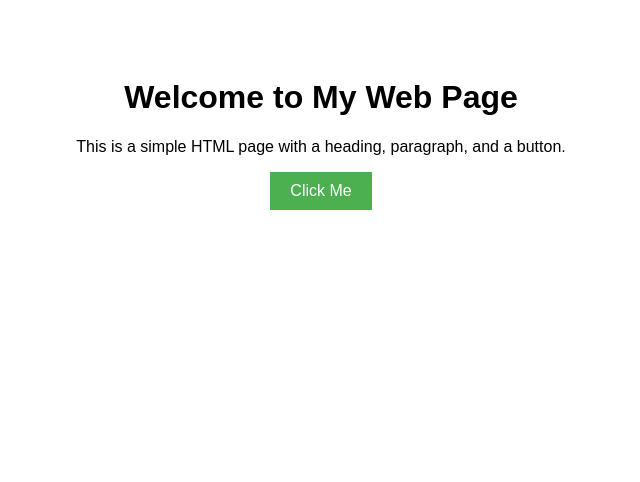
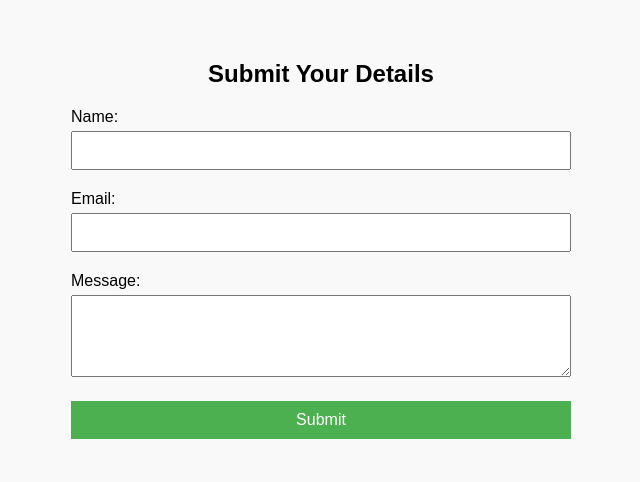
Before and after one commit to Abhiz/sample, a plain HTML site: page index.html in a window 1280 px wide. Shown: the whole page, without its empty margins (319-959 px from the left). Drawn offline with Linux system fonts and the light colour scheme.

Commit message:
Update index.html

```diff
--- a/index.html
+++ b/index.html
@@ -2,19 +2,36 @@
 <html lang="en">
 <head>
   <meta charset="UTF-8">
-  <title>My First Web Page</title>
+  <title>Data Entry Form</title>
   <style>
     body {
       font-family: Arial, sans-serif;
+      padding: 40px;
+      max-width: 500px;
+      margin: auto;
+      background-color: #f9f9f9;
+    }
+    h2 {
       text-align: center;
-      padding: 50px;
+    }
+    label {
+      display: block;
+      margin-top: 20px;
+    }
+    input, textarea {
+      width: 100%;
+      padding: 10px;
+      margin-top: 5px;
+      box-sizing: border-box;
     }
     button {
-      padding: 10px 20px;
-      font-size: 16px;
+      margin-top: 20px;
+      padding: 10px;
+      width: 100%;
       background-color: #4CAF50;
       color: white;
       border: none;
+      font-size: 16px;
       cursor: pointer;
     }
     button:hover {
@@ -24,9 +41,20 @@
 </head>
 <body>
 
-  <h1>Welcome to My Web Page</h1>
-  <p>This is a simple HTML page with a heading, paragraph, and a button.</p>
-  <button onclick="alert('You clicked the button!')">Click Me</button>
+  <h2>Submit Your Details</h2>
+
+  <form action="YOUR_BACKEND_URL_HERE" method="POST">
+    <label for="name">Name:</label>
+    <input type="text" id="name" name="name" required>
+
+    <label for="email">Email:</label>
+    <input type="email" id="email" name="email" required>
+
+    <label for="message">Message:</label>
+    <textarea id="message" name="message" rows="4" required></textarea>
+
+    <button type="submit">Submit</button>
+  </form>
 
 </body>
 </html>
```
